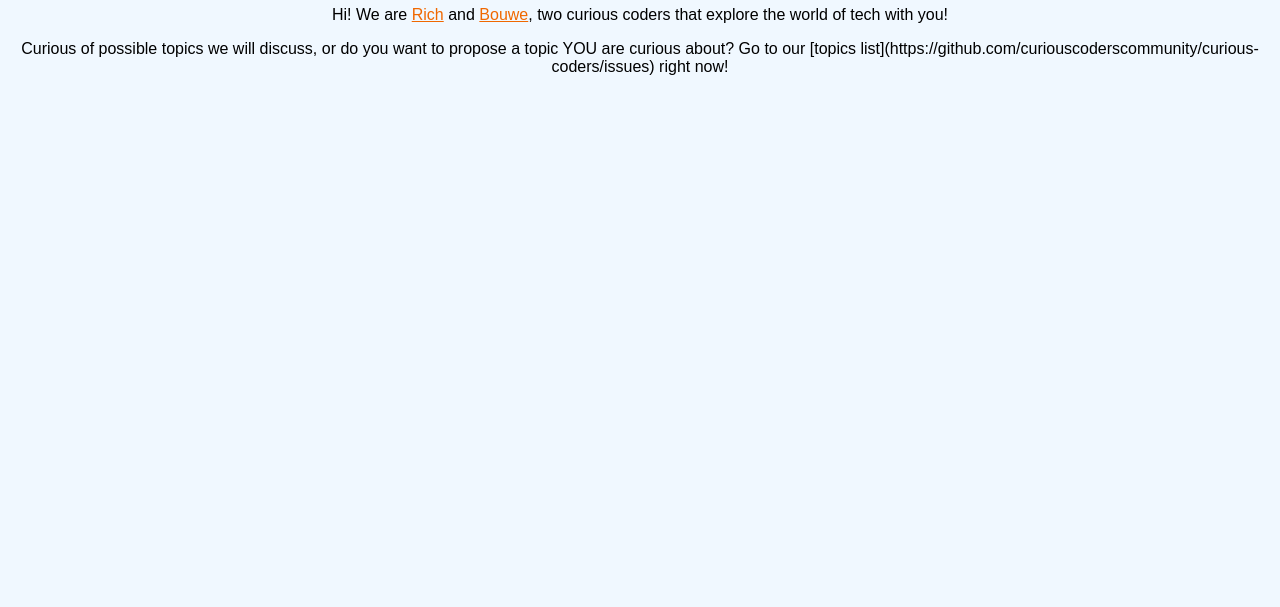
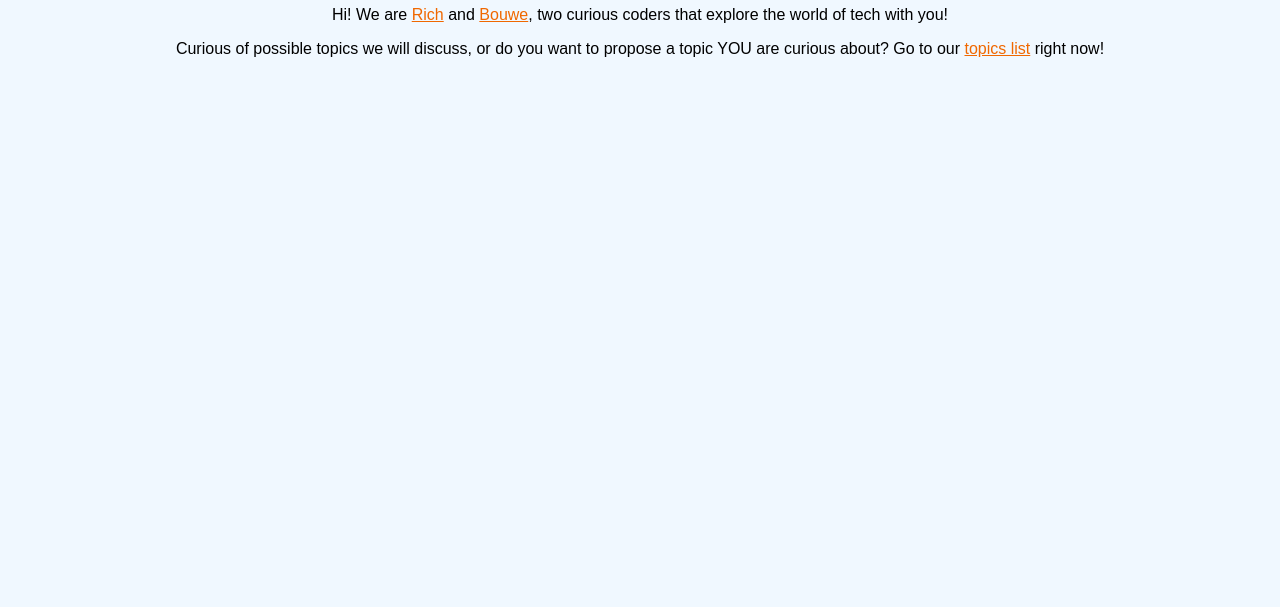
Before and after one commit to RichStone/curiouscoders.github.io, a website built with Parcel: page index.html in a window 1280 px wide. Shown: the part 193-800 px from the top of the page. Built offline with nearby package versions, Linux system fonts and the light colour scheme; a script that the page names is missing.

Commit message:
fix: replace MD link with HTML link :facepalm:

```diff
--- a/index.html
+++ b/index.html
@@ -20,7 +20,7 @@
       <p>Hi! We are <a href="https://richstone.io" target="_blank">Rich</a> and <a href="https://bouwe.io"
           target="_blank">Bouwe</a>, two curious coders that explore the world of tech with you!</p>
       <p>Curious of possible topics we will discuss, or do you want to propose a topic YOU are curious about? Go to our
-        [topics list](https://github.com/curiouscoderscommunity/curious-coders/issues) right now!</p>
+        <a href="https://github.com/curiouscoderscommunity/curious-coders/issues">topics list</a> right now!</p>
     </div>
 
     <div id="channel">
```
